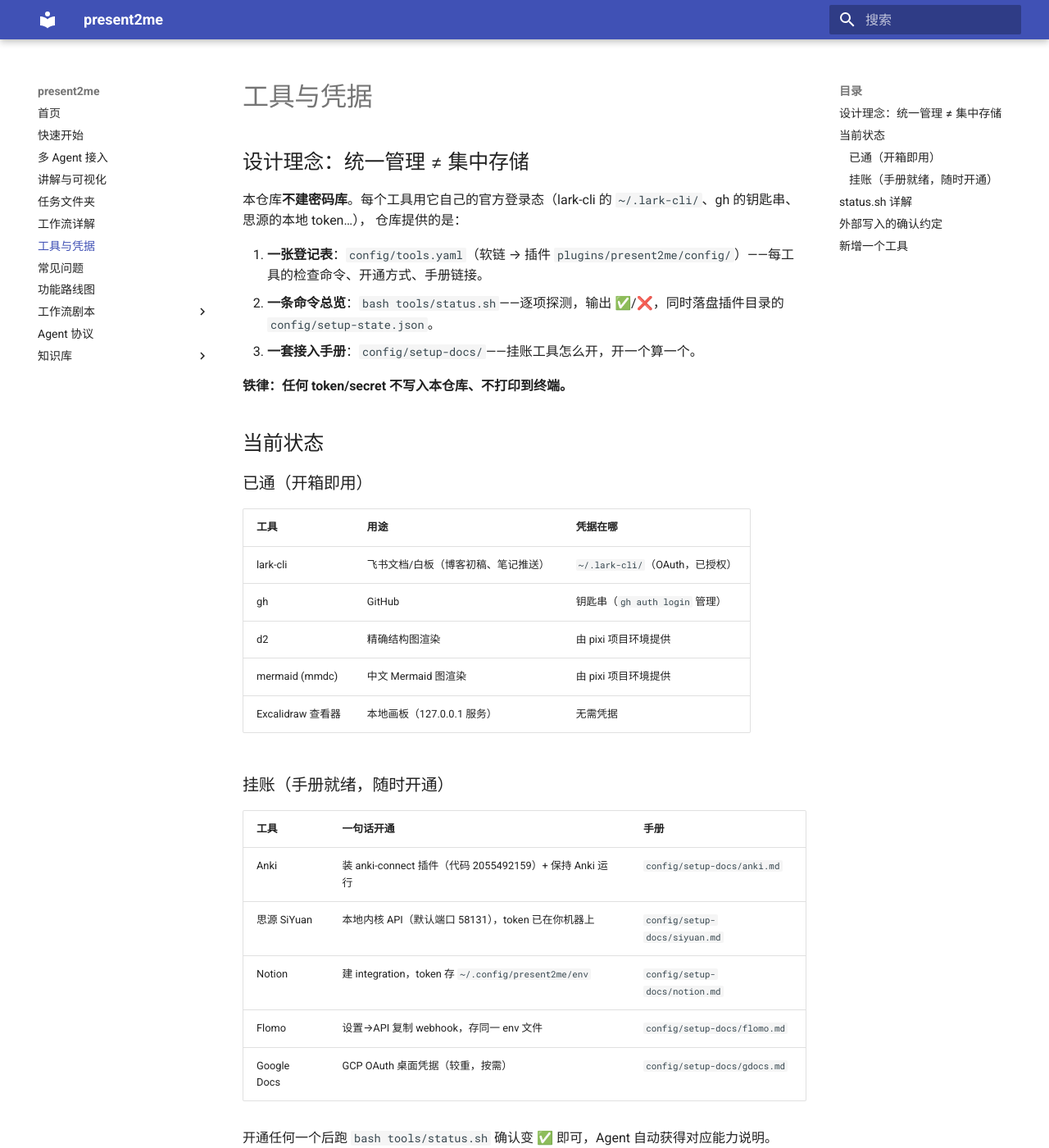
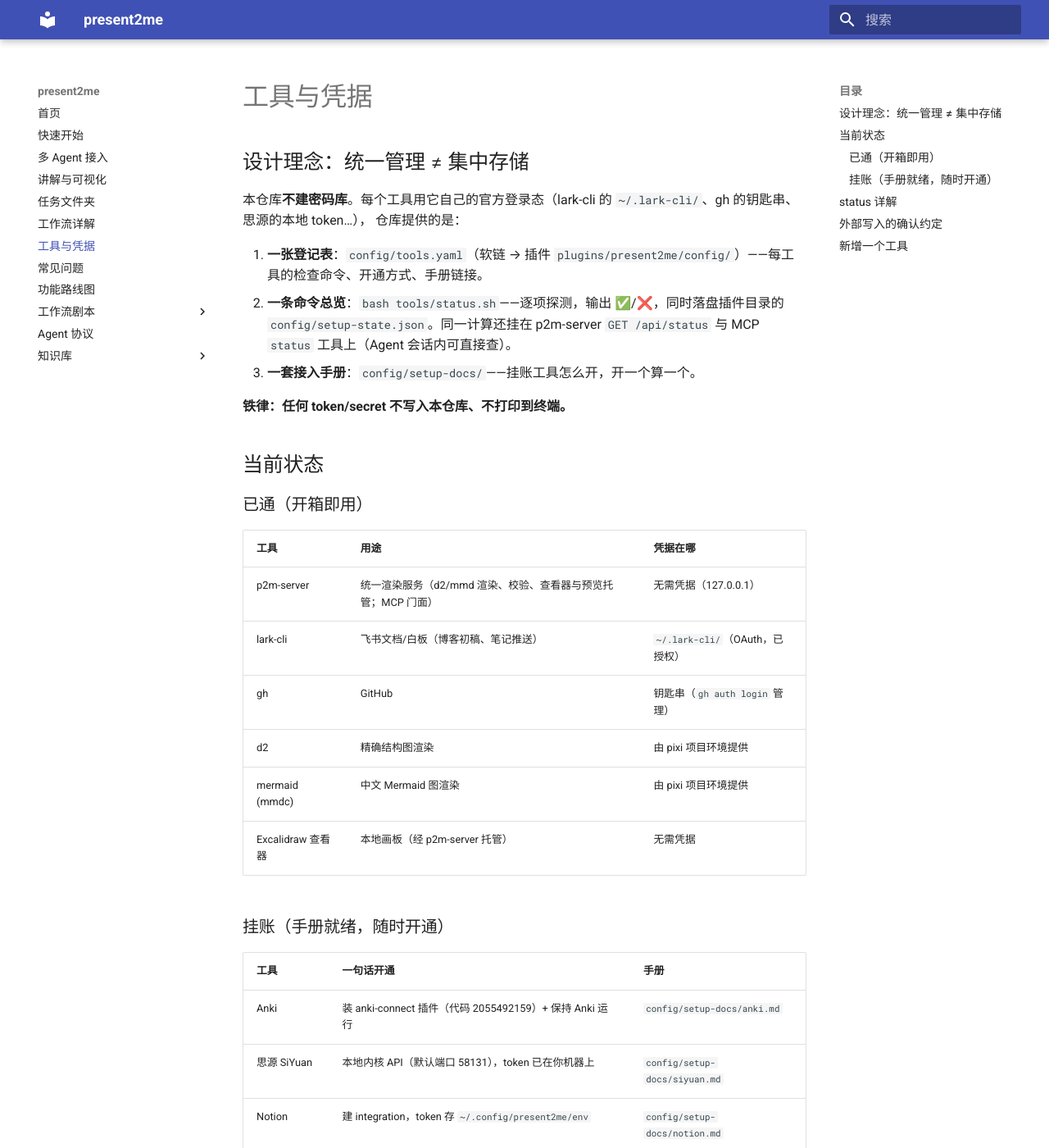
Before and after one commit to Kozmosa/present2me, an MkDocs documentation site: the page built from docs/tools.md, in a window 1280 px wide and 1400 px high. Shown: the whole window at 82% size. Built offline with MkDocs 1.6.1 and Material for MkDocs 9.7.7, drawn with Linux system fonts in a browser that asks for light colours; some of the changed text lies outside the part shown.

Commit message:
docs: 架构描述收尾为应用+技能双层形态
AGENTS 目录导览标注 tools/app 应用层并新增双层架构小节；README
设计原则更新 status 表述；docs/tools.md 补 /api/status 与 MCP
status 工具入口、已通表加 p2m-server；ROADMAP 快照对齐 v0.4.0、
状态总览条目转新载体、更新记录补 Phase 3 行。

````diff
--- a/docs/tools.md
+++ b/docs/tools.md
@@ -6,7 +6,7 @@
 仓库提供的是：
 
 1. **一张登记表**：`config/tools.yaml`（软链 → 插件 `plugins/present2me/config/`）——每工具的检查命令、开通方式、手册链接。
-2. **一条命令总览**：`bash tools/status.sh`——逐项探测，输出 ✅/❌，同时落盘插件目录的 `config/setup-state.json`。
+2. **一条命令总览**：`bash tools/status.sh`——逐项探测，输出 ✅/❌，同时落盘插件目录的 `config/setup-state.json`。同一计算还挂在 p2m-server `GET /api/status` 与 MCP `status` 工具上（Agent 会话内可直接查）。
 3. **一套接入手册**：`config/setup-docs/`——挂账工具怎么开，开一个算一个。
 
 **铁律：任何 token/secret 不写入本仓库、不打印到终端。**
@@ -17,11 +17,12 @@
 
 | 工具 | 用途 | 凭据在哪 |
 |---|---|---|
+| p2m-server | 统一渲染服务（d2/mmd 渲染、校验、查看器与预览托管；MCP 门面） | 无需凭据（127.0.0.1） |
 | lark-cli | 飞书文档/白板（博客初稿、笔记推送） | `~/.lark-cli/`（OAuth，已授权） |
 | gh | GitHub | 钥匙串（`gh auth login` 管理） |
 | d2 | 精确结构图渲染 | 由 pixi 项目环境提供 |
 | mermaid (mmdc) | 中文 Mermaid 图渲染 | 由 pixi 项目环境提供 |
-| Excalidraw 查看器 | 本地画板（127.0.0.1 服务） | 无需凭据 |
+| Excalidraw 查看器 | 本地画板（经 p2m-server 托管） | 无需凭据 |
 
 ### 挂账（手册就绪，随时开通）
 
@@ -35,13 +36,16 @@
 
 开通任何一个后跑 `bash tools/status.sh` 确认变 ✅ 即可，Agent 自动获得对应能力说明。
 
-## status.sh 详解
+## status 详解
 
 ```bash
 bash tools/status.sh          # 人读表格（含修复提示和手册路径）
 bash tools/status.sh --json   # 机器读 JSON（Agent 用）
 ./setup.sh --check            # 等价于 status.sh
 ```
+
+真身是 `plugins/present2me/tools/app/status.mjs`（status.sh 为薄壳）；
+p2m-server 把同一计算挂在 `GET /api/status`，MCP 门面暴露为 `status` 工具。
 
 检查都是**只读探测**（如 `lark-cli whoami`、curl 本地端口、检查 token 文件存在），
 不会产生写操作，也不会把密钥带出来。思源的 token 由 `tools/siyuan-token.sh`
````
Also changed, not shown: AGENTS.md (+9 -1 lines), README.md (+2 -1 lines), ROADMAP.md (+3 -2 lines).
